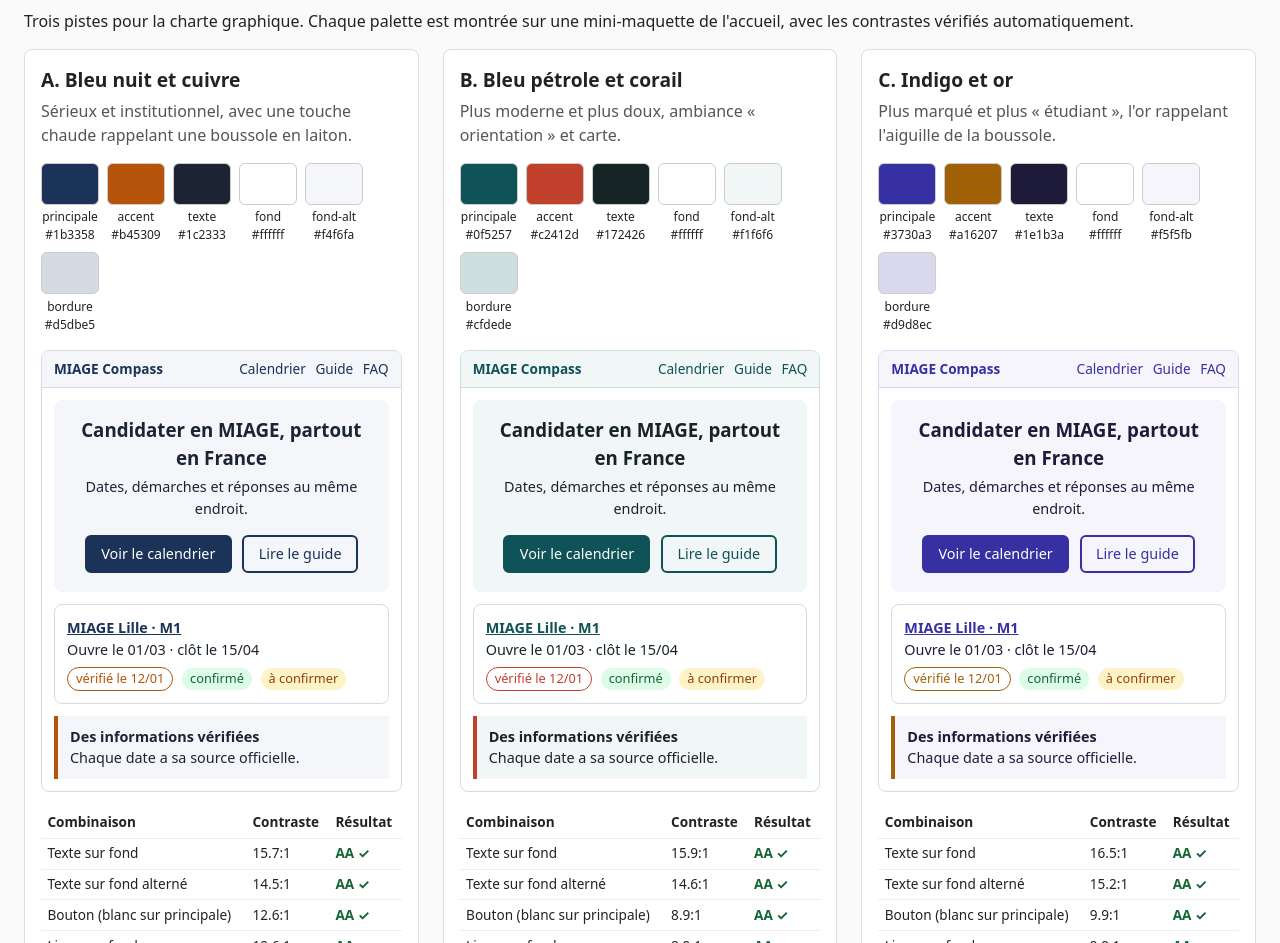
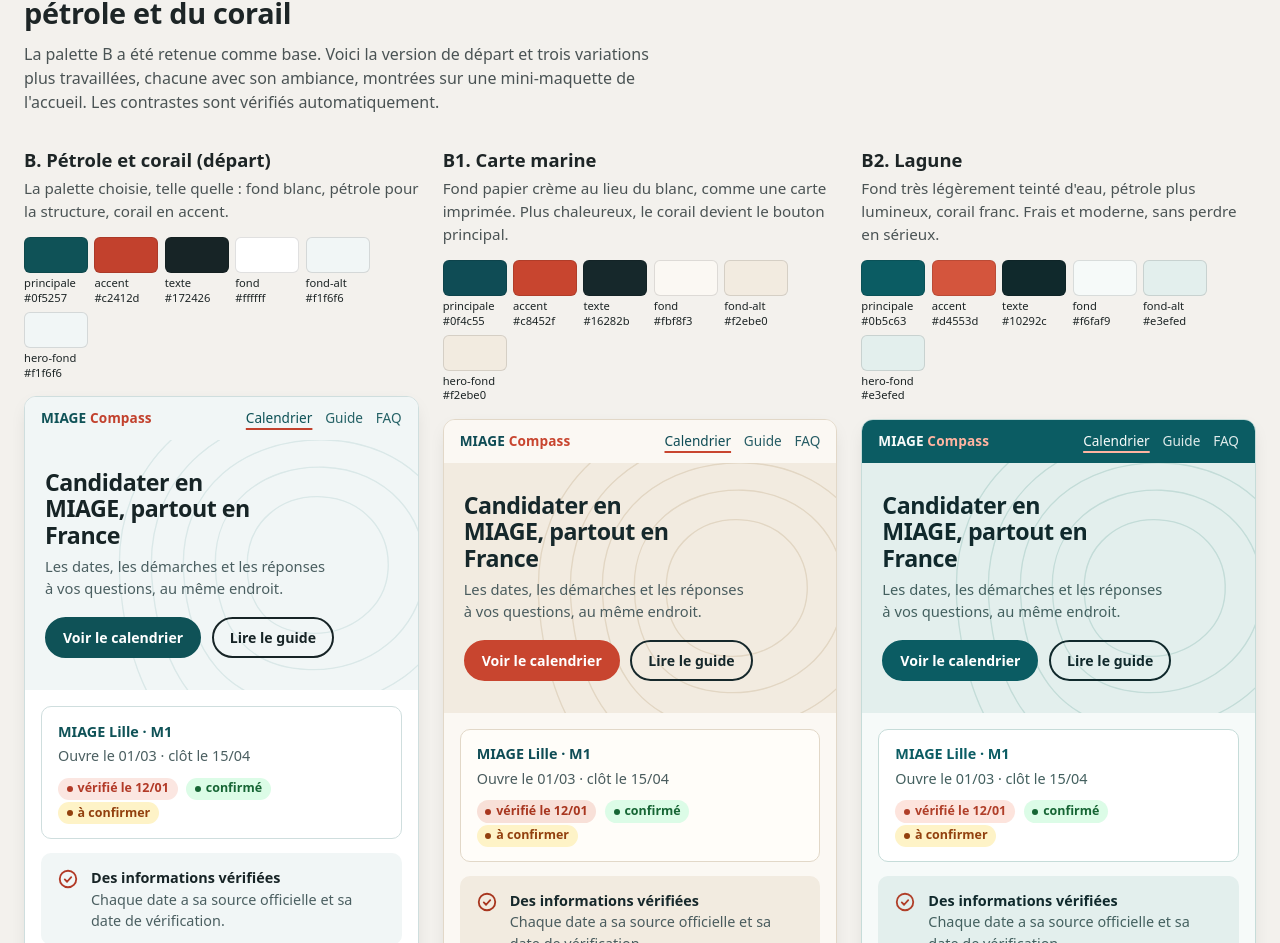
Before and after one commit to Issam59200/miage-compass, a plain HTML site: page docs/charte-demo.html in a window 1280 px wide. Shown: the part 84-1027 px from the top of the page. Drawn offline with Linux system fonts and the light colour scheme.

Commit message:
Variations de la palette pétrole et corail sur la page de démonstration
Co-Authored-By: Claude Opus 5.5 <noreply@anthropic.com>

```diff
--- a/docs/charte-demo.html
+++ b/docs/charte-demo.html
@@ -5,180 +5,267 @@
   <meta name="viewport" content="width=device-width, initial-scale=1.0">
   <title>Propositions de palettes | MIAGE Compass</title>
   <!--
-    Page de travail (pas une page du site) : compare 3 palettes possibles
+    Page de travail (pas une page du site) : compare des palettes possibles
     pour la charte graphique. Les contrastes sont calculés automatiquement
     (règle WCAG : 4,5:1 minimum pour du texte normal, niveau AA).
+    Pour modifier une palette, il suffit de changer ses couleurs dans le
+    tableau "palettes" du script en bas de page.
   -->
   <style>
     body {
       margin: 0;
-      padding: 1.5rem;
+      padding: 2rem 1.5rem 3rem;
       font-family: system-ui, -apple-system, "Segoe UI", Roboto, Arial, sans-serif;
       line-height: 1.5;
-      color: #222;
-      background: #fafafa;
+      color: #1d2526;
+      background: #f3f1ed;
     }
 
-    h1 { margin-top: 0; }
+    .intro { max-width: 70ch; margin-bottom: 2rem; }
+    .intro h1 { margin: 0 0 0.5rem; font-size: 1.8rem; letter-spacing: -0.01em; }
+    .intro p { margin: 0; color: #4a5354; }
 
     .palettes {
       display: grid;
-      grid-template-columns: repeat(auto-fit, minmax(320px, 1fr));
-      gap: 1.5rem;
+      grid-template-columns: repeat(auto-fit, minmax(340px, 1fr));
+      gap: 2rem 1.5rem;
     }
 
-    .palette {
-      padding: 1rem;
-      border: 1px solid #ddd;
-      border-radius: 8px;
-      background: #fff;
-    }
-
-    .palette h2 { margin: 0 0 0.25rem; font-size: 1.2rem; }
-    .palette > p { margin: 0 0 1rem; color: #555; }
+    .palette h2 { margin: 0 0 0.2rem; font-size: 1.15rem; }
+    .palette > p { margin: 0 0 0.9rem; color: #4a5354; font-size: 0.95rem; }
 
     .pastilles {
       display: flex;
       flex-wrap: wrap;
-      gap: 0.5rem;
+      gap: 0.4rem;
       margin-bottom: 1rem;
     }
 
-    .pastille { font-size: 0.75rem; text-align: center; }
+    .pastille { width: 64px; font-size: 0.7rem; line-height: 1.3; }
 
     .pastille span {
       display: block;
-      width: 56px;
-      height: 40px;
+      height: 34px;
       margin-bottom: 0.2rem;
-      border: 1px solid #ccc;
+      border: 1px solid rgb(0 0 0 / 0.12);
       border-radius: 6px;
     }
 
-    /* Mini-maquette, colorée par les variables de chaque palette */
+    /* ---- Mini-maquette, colorée par les variables de chaque palette ---- */
     .maquette {
       overflow: hidden;
       border: 1px solid var(--bordure);
-      border-radius: 8px;
+      border-radius: 12px;
       color: var(--texte);
       background: var(--fond);
+      box-shadow: 0 6px 20px -8px rgb(0 0 0 / 0.18);
     }
 
     .m-entete {
       display: flex;
       justify-content: space-between;
       align-items: center;
-      padding: 0.5rem 0.75rem;
-      border-bottom: 1px solid var(--bordure);
-      background: var(--fond-alt);
+      padding: 0.7rem 1rem;
+      background: var(--entete-fond);
+      color: var(--entete-texte);
       font-size: 0.85rem;
     }
 
-    .m-entete strong { color: var(--principale); }
-    .m-entete a { margin-left: 0.6rem; color: var(--principale); text-decoration: none; }
+    .m-marque { font-weight: 700; letter-spacing: 0.01em; }
+    .m-marque b { color: var(--entete-accent); font-weight: 700; }
+
+    .m-entete nav a {
+      margin-left: 0.8rem;
+      color: inherit;
+      text-decoration: none;
+      opacity: 0.9;
+    }
+
+    .m-entete nav a.actif {
+      text-decoration: underline;
+      text-decoration-color: var(--entete-accent);
+      text-decoration-thickness: 2px;
+      text-underline-offset: 5px;
+      opacity: 1;
+    }
 
     .m-hero {
-      margin: 0.75rem;
-      padding: 1rem;
-      border-radius: 8px;
-      background: var(--fond-alt);
-      text-align: center;
+      position: relative;
+      overflow: hidden;
+      padding: 1.8rem 1.25rem 1.6rem;
+      background: var(--hero-fond);
+      color: var(--hero-texte);
     }
 
-    .m-hero h3 { margin: 0 0 0.25rem; }
-    .m-hero p { margin: 0 0 0.75rem; font-size: 0.9rem; }
+    /* Lignes de niveau façon carte topographique, en fond du hero */
+    .m-hero svg {
+      position: absolute;
+      inset: 0;
+      width: 100%;
+      height: 100%;
+      color: var(--motif);
+      pointer-events: none;
+    }
+
+    .m-hero > *:not(svg) { position: relative; }
+    .m-hero h3 { margin: 0 0 0.4rem; font-size: 1.45rem; line-height: 1.15; letter-spacing: -0.02em; max-width: 16ch; }
+    .m-hero p { margin: 0 0 1.1rem; font-size: 0.92rem; max-width: 34ch; color: var(--hero-texte-doux); }
 
     .m-btn {
       display: inline-block;
-      margin: 0.2rem;
-      padding: 0.4rem 0.9rem;
-      border: 2px solid var(--principale);
-      border-radius: 6px;
-      background: var(--principale);
-      color: #fff;
+      margin: 0 0.4rem 0.4rem 0;
+      padding: 0.5rem 1rem;
+      border: 2px solid var(--bouton-fond);
+      border-radius: 999px;
+      background: var(--bouton-fond);
+      color: var(--bouton-texte);
+      font-size: 0.88rem;
+      font-weight: 600;
+    }
+
+    .m-btn.secondaire {
+      border-color: currentColor;
+      background: transparent;
+      color: var(--hero-texte);
+    }
+
+    .m-corps { padding: 1rem; }
+
+    .m-carte {
+      margin-bottom: 0.9rem;
+      padding: 0.85rem 1rem;
+      border: 1px solid var(--bordure);
+      border-radius: 10px;
+      background: var(--carte-fond);
       font-size: 0.9rem;
     }
 
-    .m-btn.secondaire { background: transparent; color: var(--principale); }
+    .m-carte-titre { display: flex; justify-content: space-between; gap: 0.5rem; }
+    .m-carte-titre a { color: var(--principale); font-weight: 700; text-decoration: none; }
+    .m-carte-dates { margin: 0.2rem 0 0.55rem; color: var(--texte-doux); font-variant-numeric: tabular-nums; }
 
-    .m-carte {
-      margin: 0 0.75rem 0.75rem;
-      padding: 0.75rem;
-      border: 1px solid var(--bordure);
-      border-radius: 8px;
-      font-size: 0.9rem;
+    .m-badge {
+      display: inline-flex;
+      align-items: center;
+      gap: 0.3rem;
+      margin-right: 0.3rem;
+      padding: 0.12rem 0.55rem;
+      border-radius: 999px;
+      font-size: 0.78rem;
+      font-weight: 600;
     }
 
-    .m-carte a { color: var(--principale); font-weight: bold; }
-
-    .m-badges { margin-top: 0.4rem; }
-
-    .m-badge {
-      display: inline-block;
-      margin-right: 0.3rem;
-      padding: 0.1rem 0.5rem;
-      border-radius: 999px;
-      font-size: 0.8rem;
+    .m-badge::before {
+      content: "";
+      width: 6px;
+      height: 6px;
+      border-radius: 50%;
+      background: currentColor;
     }
 
-    .m-badge.verifie { border: 1px solid var(--accent); color: var(--accent); }
+    .m-badge.verifie { background: var(--accent-doux); color: var(--accent-texte); }
     .m-badge.confirme { background: var(--confirme-fond); color: var(--confirme); }
     .m-badge.a-confirmer { background: var(--a-confirmer-fond); color: var(--a-confirmer); }
 
     .m-bandeau {
-      margin: 0 0.75rem 0.75rem;
-      padding: 0.6rem 0.75rem;
-      border-left: 4px solid var(--accent);
+      display: flex;
+      gap: 0.75rem;
+      align-items: flex-start;
+      padding: 0.85rem 1rem;
+      border-radius: 10px;
       background: var(--fond-alt);
       font-size: 0.9rem;
     }
 
-    table { width: 100%; margin-top: 1rem; border-collapse: collapse; font-size: 0.85rem; }
-    th, td { padding: 0.3rem 0.4rem; border-bottom: 1px solid #eee; text-align: left; }
-    .ok { color: #166534; font-weight: bold; }
-    .ko { color: #b91c1c; font-weight: bold; }
+    .m-bandeau svg { flex: none; width: 22px; height: 22px; margin-top: 0.1rem; color: var(--accent-texte); }
+    .m-bandeau strong { display: block; color: var(--texte); }
+    .m-bandeau span { color: var(--texte-doux); }
+
+    table { width: 100%; margin-top: 1rem; border-collapse: collapse; font-size: 0.82rem; font-variant-numeric: tabular-nums; }
+    th, td { padding: 0.28rem 0.4rem; border-bottom: 1px solid rgb(0 0 0 / 0.08); text-align: left; }
+    th { color: #4a5354; font-weight: 600; }
+    .ok { color: #166534; font-weight: 700; }
+    .ko { color: #b91c1c; font-weight: 700; }
   </style>
 </head>
 <body>
-  <h1>MIAGE Compass : propositions de palettes</h1>
-  <p>Trois pistes pour la charte graphique. Chaque palette est montrée sur une mini-maquette de l'accueil, avec les contrastes vérifiés automatiquement.</p>
+  <div class="intro">
+    <h1>MIAGE Compass : variations autour du pétrole et du corail</h1>
+    <p>La palette B a été retenue comme base. Voici la version de départ et trois variations plus travaillées, chacune avec son ambiance, montrées sur une mini-maquette de l'accueil. Les contrastes sont vérifiés automatiquement.</p>
+  </div>
 
   <div class="palettes" id="palettes"></div>
 
+  <!-- Motif réutilisé dans chaque hero : lignes de niveau (carte topographique) -->
+  <template id="motif">
+    <svg viewBox="0 0 400 220" preserveAspectRatio="xMaxYMid slice" aria-hidden="true">
+      <g fill="none" stroke="currentColor" stroke-width="1.2">
+        <path d="M250 110c0-38 30-62 66-60s60 30 58 64-34 58-70 56-54-24-54-60z"/>
+        <path d="M222 112c-2-56 42-90 96-88s92 44 88 94-48 86-102 84-80-36-82-90z"/>
+        <path d="M194 116c-4-74 54-118 126-116s122 58 116 124-64 112-134 110-104-48-108-118z"/>
+        <path d="M166 120c-6-92 66-146 156-144s150 72 142 154-78 138-166 136-126-60-132-146z"/>
+        <path d="M138 124c-8-110 78-174 186-172s178 86 168 184-92 164-198 162-148-72-156-174z"/>
+      </g>
+    </svg>
+  </template>
+
   <script>
-    // Les 3 palettes proposées
-    const palettes = [
-      {
-        nom: "A. Bleu nuit et cuivre",
-        idee: "Sérieux et institutionnel, avec une touche chaude rappelant une boussole en laiton.",
-        couleurs: {
-          principale: "#1b3358", accent: "#b45309", texte: "#1c2333",
-          fond: "#ffffff", "fond-alt": "#f4f6fa", bordure: "#d5dbe5"
-        }
-      },
-      {
-        nom: "B. Bleu pétrole et corail",
-        idee: "Plus moderne et plus doux, ambiance « orientation » et carte.",
-        couleurs: {
-          principale: "#0f5257", accent: "#c2412d", texte: "#172426",
-          fond: "#ffffff", "fond-alt": "#f1f6f6", bordure: "#cfdede"
-        }
-      },
-      {
-        nom: "C. Indigo et or",
-        idee: "Plus marqué et plus « étudiant », l'or rappelant l'aiguille de la boussole.",
-        couleurs: {
-          principale: "#3730a3", accent: "#a16207", texte: "#1e1b3a",
-          fond: "#ffffff", "fond-alt": "#f5f5fb", bordure: "#d9d8ec"
-        }
-      }
-    ];
-
-    // Couleurs de statut, communes aux 3 palettes
+    // Couleurs de statut, communes à toutes les palettes
     const statuts = {
       confirme: "#166534", "confirme-fond": "#dcfce7",
       "a-confirmer": "#92400e", "a-confirmer-fond": "#fef3c7"
     };
+
+    const palettes = [
+      {
+        nom: "B. Pétrole et corail (départ)",
+        idee: "La palette choisie, telle quelle : fond blanc, pétrole pour la structure, corail en accent.",
+        couleurs: {
+          principale: "#0f5257", accent: "#c2412d", texte: "#172426", "texte-doux": "#4b5f61",
+          fond: "#ffffff", "fond-alt": "#f1f6f6", bordure: "#cfdede", "carte-fond": "#ffffff",
+          "accent-doux": "#fbe6e1", "accent-texte": "#b23a27",
+          "entete-fond": "#f1f6f6", "entete-texte": "#0f5257", "entete-accent": "#c2412d",
+          "hero-fond": "#f1f6f6", "hero-texte": "#172426", "hero-texte-doux": "#4b5f61",
+          "bouton-fond": "#0f5257", "bouton-texte": "#ffffff", motif: "#dae8e8"
+        }
+      },
+      {
+        nom: "B1. Carte marine",
+        idee: "Fond papier crème au lieu du blanc, comme une carte imprimée. Plus chaleureux, le corail devient le bouton principal.",
+        couleurs: {
+          principale: "#0f4c55", accent: "#c8452f", texte: "#16282b", "texte-doux": "#4a5c5e",
+          fond: "#fbf8f3", "fond-alt": "#f2ebe0", bordure: "#e2d8c8", "carte-fond": "#fffdf9",
+          "accent-doux": "#f8e0d8", "accent-texte": "#a8361f",
+          "entete-fond": "#fbf8f3", "entete-texte": "#0f4c55", "entete-accent": "#c8452f",
+          "hero-fond": "#f2ebe0", "hero-texte": "#16282b", "hero-texte-doux": "#4a5c5e",
+          "bouton-fond": "#c8452f", "bouton-texte": "#ffffff", motif: "#e2d6c3"
+        }
+      },
+      {
+        nom: "B2. Lagune",
+        idee: "Fond très légèrement teinté d'eau, pétrole plus lumineux, corail franc. Frais et moderne, sans perdre en sérieux.",
+        couleurs: {
+          principale: "#0b5c63", accent: "#d4553d", texte: "#10292c", "texte-doux": "#43605f",
+          fond: "#f6faf9", "fond-alt": "#e3efed", bordure: "#c6dcd9", "carte-fond": "#ffffff",
+          "accent-doux": "#fde4dd", "accent-texte": "#b03f29",
+          "entete-fond": "#0b5c63", "entete-texte": "#f6faf9", "entete-accent": "#ffb4a1",
+          "hero-fond": "#e3efed", "hero-texte": "#10292c", "hero-texte-doux": "#43605f",
+          "bouton-fond": "#0b5c63", "bouton-texte": "#ffffff", motif: "#c3dcd8"
+        }
+      },
+      {
+        nom: "B3. Pétrole profond",
+        idee: "En-tête et accueil sur un pétrole très sombre, corail lumineux pour l'action, contenu sur fond clair. Le plus marquant des trois.",
+        couleurs: {
+          principale: "#12505a", accent: "#ff8f73", texte: "#14262a", "texte-doux": "#4a5d61",
+          fond: "#faf7f2", "fond-alt": "#efe9df", bordure: "#ddd4c6", "carte-fond": "#ffffff",
+          "accent-doux": "#fde3db", "accent-texte": "#ad3a25",
+          "entete-fond": "#0c3036", "entete-texte": "#f4efe6", "entete-accent": "#ff8f73",
+          "hero-fond": "#0c3036", "hero-texte": "#f4efe6", "hero-texte-doux": "#c3d2d0",
+          "bouton-fond": "#ff8f73", "bouton-texte": "#2a0f08", motif: "#17444b"
+        }
+      }
+    ];
 
     // Calcul du contraste WCAG entre deux couleurs
     function luminance(hex) {
@@ -192,6 +279,10 @@
       return (l1 + 0.05) / (l2 + 0.05);
     }
 
+    // Couleurs montrées en pastilles (les autres sont des dérivées)
+    const principales = ["principale", "accent", "texte", "fond", "fond-alt", "hero-fond"];
+    const motif = document.querySelector("#motif").innerHTML;
+    const iconeVerifie = `<svg viewBox="0 0 24 24" fill="none" stroke="currentColor" stroke-width="2" stroke-linecap="round" stroke-linejoin="round" aria-hidden="true"><circle cx="12" cy="12" r="9"/><path d="m8.5 12.5 2.5 2.5 4.5-5"/></svg>`;
     const conteneur = document.querySelector("#palettes");
 
     for (const p of palettes) {
@@ -199,11 +290,14 @@
 
       const tests = [
         ["Texte sur fond", c.texte, c.fond],
+        ["Texte secondaire sur fond", c["texte-doux"], c.fond],
         ["Texte sur fond alterné", c.texte, c["fond-alt"]],
-        ["Bouton (blanc sur principale)", "#ffffff", c.principale],
         ["Liens sur fond", c.principale, c.fond],
-        ["Liens sur fond alterné", c.principale, c["fond-alt"]],
-        ["Accent sur fond", c.accent, c.fond],
+        ["Menu sur en-tête", c["entete-texte"], c["entete-fond"]],
+        ["Titre du hero", c["hero-texte"], c["hero-fond"]],
+        ["Texte secondaire du hero", c["hero-texte-doux"], c["hero-fond"]],
+        ["Bouton principal", c["bouton-texte"], c["bouton-fond"]],
+        ["Badge « vérifié »", c["accent-texte"], c["accent-doux"]],
         ["Badge « confirmé »", c.confirme, c["confirme-fond"]],
         ["Badge « à confirmer »", c["a-confirmer"], c["a-confirmer-fond"]]
       ];
@@ -215,8 +309,8 @@
           `<td class="${ok ? "ok" : "ko"}">${ok ? "AA ✓" : "insuffisant"}</td></tr>`;
       }).join("");
 
-      const pastilles = Object.entries(p.couleurs).map(([nom, val]) =>
-        `<div class="pastille"><span style="background:${val}"></span>${nom}<br>${val}</div>`
+      const pastilles = principales.map((nom) =>
+        `<div class="pastille"><span style="background:${c[nom]}"></span>${nom}<br>${c[nom]}</div>`
       ).join("");
 
       const variables = Object.entries(c).map(([nom, val]) => `--${nom}:${val}`).join(";");
@@ -229,25 +323,29 @@
         <div class="pastilles">${pastilles}</div>
         <div class="maquette" style="${variables}">
           <div class="m-entete">
-            <strong>MIAGE Compass</strong>
-            <span><a href="#">Calendrier</a><a href="#">Guide</a><a href="#">FAQ</a></span>
+            <span class="m-marque">MIAGE <b>Compass</b></span>
+            <nav><a href="#" class="actif">Calendrier</a><a href="#">Guide</a><a href="#">FAQ</a></nav>
           </div>
           <div class="m-hero">
+            ${motif}
             <h3>Candidater en MIAGE, partout en France</h3>
-            <p>Dates, démarches et réponses au même endroit.</p>
+            <p>Les dates, les démarches et les réponses à vos questions, au même endroit.</p>
             <span class="m-btn">Voir le calendrier</span>
             <span class="m-btn secondaire">Lire le guide</span>
           </div>
-          <div class="m-carte">
-            <a href="#">MIAGE Lille · M1</a><br>
-            Ouvre le 01/03 · clôt le 15/04
-            <div class="m-badges">
+          <div class="m-corps">
+            <div class="m-carte">
+              <div class="m-carte-titre"><a href="#">MIAGE Lille · M1</a></div>
+              <div class="m-carte-dates">Ouvre le 01/03 · clôt le 15/04</div>
               <span class="m-badge verifie">vérifié le 12/01</span>
               <span class="m-badge confirme">confirmé</span>
               <span class="m-badge a-confirmer">à confirmer</span>
             </div>
+            <div class="m-bandeau">
+              ${iconeVerifie}
+              <div><strong>Des informations vérifiées</strong><span>Chaque date a sa source officielle et sa date de vérification.</span></div>
+            </div>
           </div>
-          <div class="m-bandeau"><strong>Des informations vérifiées</strong><br>Chaque date a sa source officielle.</div>
         </div>
         <table>
           <thead><tr><th>Combinaison</th><th>Contraste</th><th>Résultat</th></tr></thead>
```
